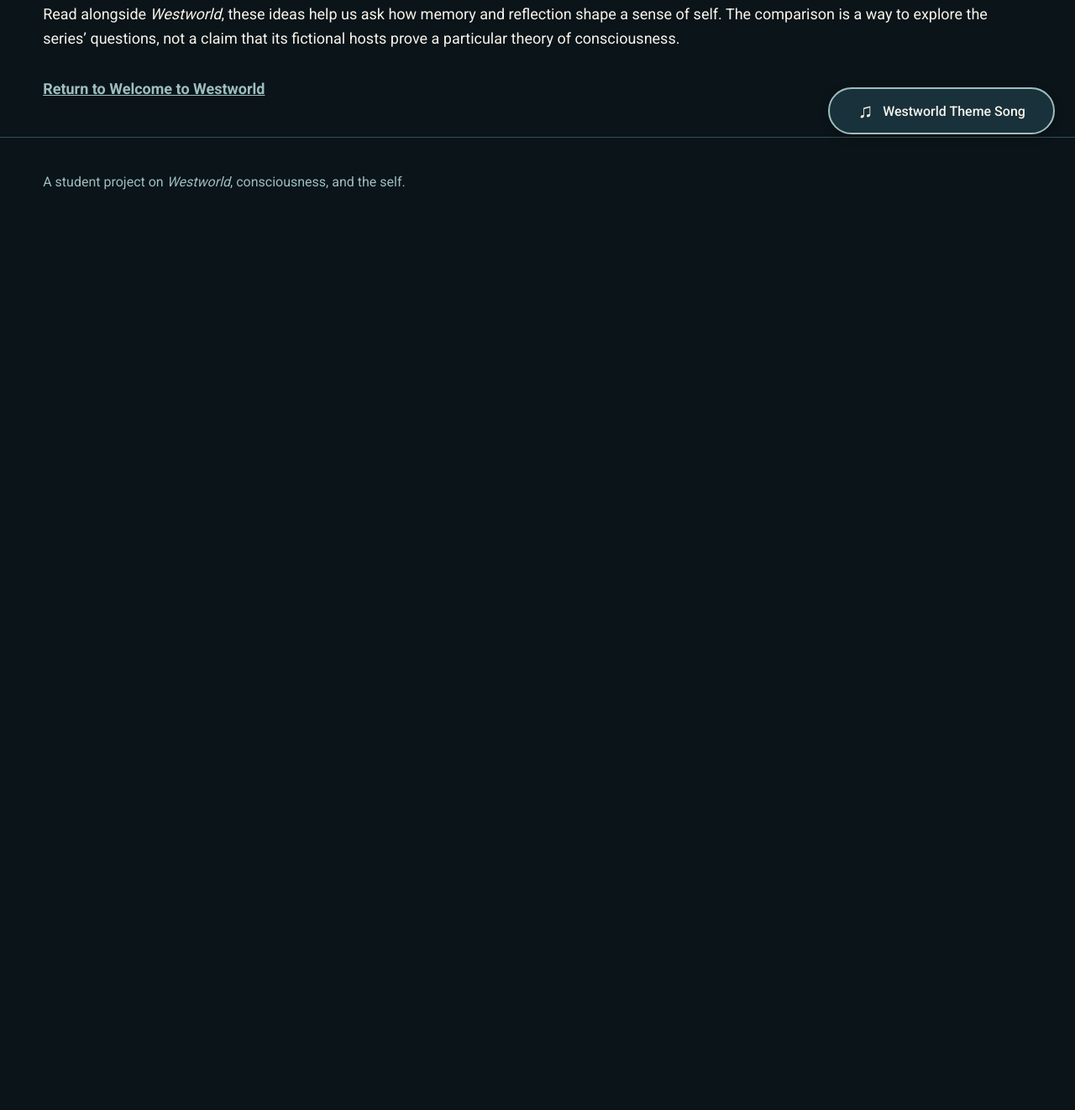
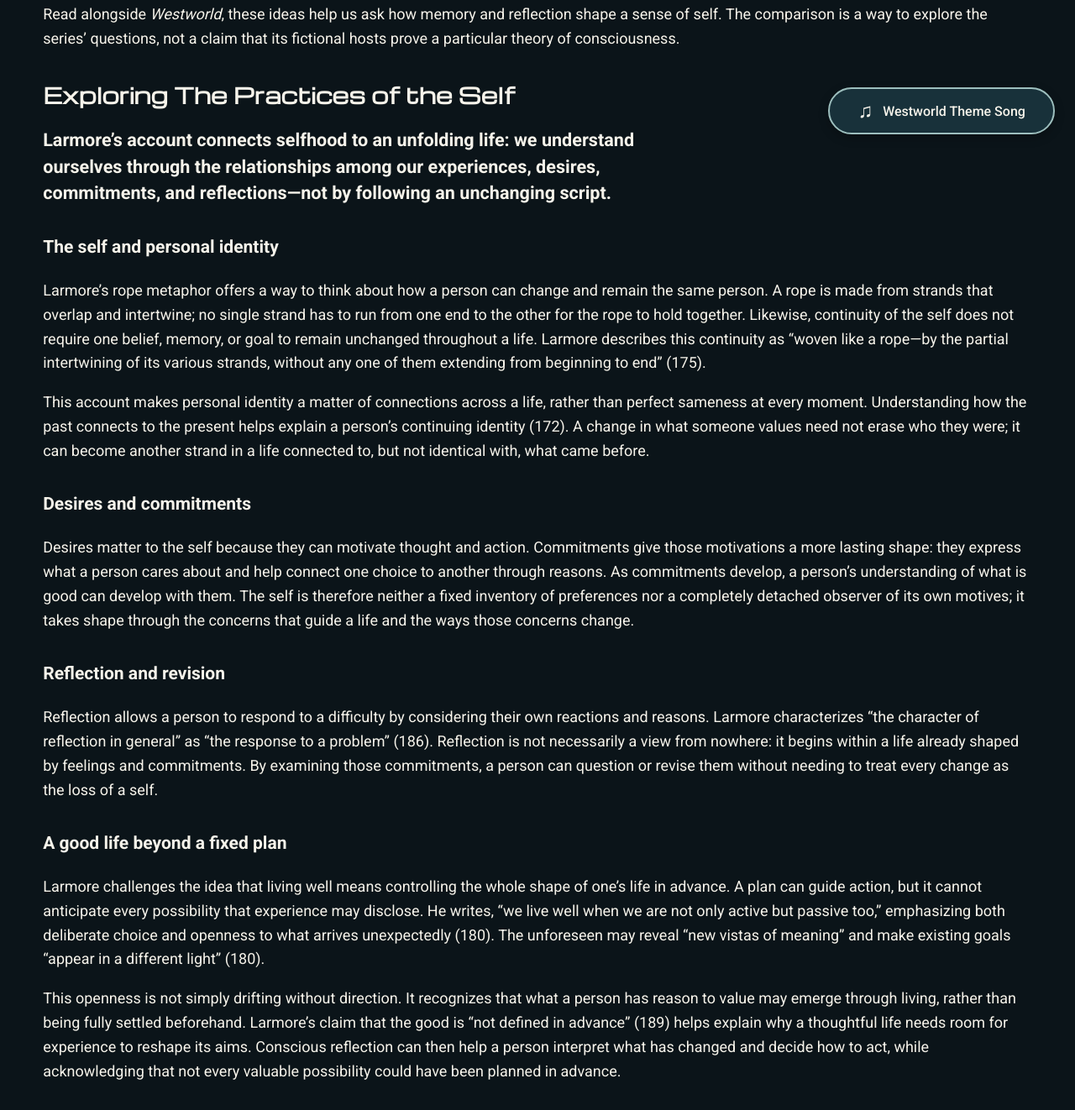
Before and after one commit to um-lrc-hnr241/2026-fall-hector, a plain HTML site: page charles-larmore.html in a window 1280 px wide. Shown: the part 616-1938 px from the top of the page at 84% size. Before the commit the page ends 886 px from the top, so only its background shows below. Drawn offline with nearby package versions, Linux system fonts and the light colour scheme.

Commit message:
Agent: update charles-larmore.html

```diff
--- a/charles-larmore.html
+++ b/charles-larmore.html
@@ -40,6 +40,32 @@
       <p>In <cite>The Practices of the Self</cite>, Larmore examines how people understand themselves and make sense of their lives. His work provides a philosophical point of entry for this project’s questions about consciousness, identity, and agency.</p>
       <p>Read alongside <cite>Westworld</cite>, these ideas help us ask how memory and reflection shape a sense of self. The comparison is a way to explore the series’ questions, not a claim that its fictional hosts prove a particular theory of consciousness.</p>
     </section>
+    <section class="larmore-reading" aria-labelledby="practices-heading">
+      <h2 id="practices-heading">Exploring The Practices of the Self</h2>
+      <p class="lead">Larmore’s account connects selfhood to an unfolding life: we understand ourselves through the relationships among our experiences, desires, commitments, and reflections—not by following an unchanging script.</p>
+
+      <section aria-labelledby="self-heading">
+        <h3 id="self-heading">The self and personal identity</h3>
+        <p>Larmore’s rope metaphor offers a way to think about how a person can change and remain the same person. A rope is made from strands that overlap and intertwine; no single strand has to run from one end to the other for the rope to hold together. Likewise, continuity of the self does not require one belief, memory, or goal to remain unchanged throughout a life. Larmore describes this continuity as “woven like a rope—by the partial intertwining of its various strands, without any one of them extending from beginning to end” (175).</p>
+        <p>This account makes personal identity a matter of connections across a life, rather than perfect sameness at every moment. Understanding how the past connects to the present helps explain a person’s continuing identity (172). A change in what someone values need not erase who they were; it can become another strand in a life connected to, but not identical with, what came before.</p>
+      </section>
+
+      <section aria-labelledby="desires-heading">
+        <h3 id="desires-heading">Desires and commitments</h3>
+        <p>Desires matter to the self because they can motivate thought and action. Commitments give those motivations a more lasting shape: they express what a person cares about and help connect one choice to another through reasons. As commitments develop, a person’s understanding of what is good can develop with them. The self is therefore neither a fixed inventory of preferences nor a completely detached observer of its own motives; it takes shape through the concerns that guide a life and the ways those concerns change.</p>
+      </section>
+
+      <section aria-labelledby="reflection-heading">
+        <h3 id="reflection-heading">Reflection and revision</h3>
+        <p>Reflection allows a person to respond to a difficulty by considering their own reactions and reasons. Larmore characterizes “the character of reflection in general” as “the response to a problem” (186). Reflection is not necessarily a view from nowhere: it begins within a life already shaped by feelings and commitments. By examining those commitments, a person can question or revise them without needing to treat every change as the loss of a self.</p>
+      </section>
+
+      <section aria-labelledby="planning-heading">
+        <h3 id="planning-heading">A good life beyond a fixed plan</h3>
+        <p>Larmore challenges the idea that living well means controlling the whole shape of one’s life in advance. A plan can guide action, but it cannot anticipate every possibility that experience may disclose. He writes, “we live well when we are not only active but passive too,” emphasizing both deliberate choice and openness to what arrives unexpectedly (180). The unforeseen may reveal “new vistas of meaning” and make existing goals “appear in a different light” (180).</p>
+        <p>This openness is not simply drifting without direction. It recognizes that what a person has reason to value may emerge through living, rather than being fully settled beforehand. Larmore’s claim that the good is “not defined in advance” (189) helps explain why a thoughtful life needs room for experience to reshape its aims. Conscious reflection can then help a person interpret what has changed and decide how to act, while acknowledging that not every valuable possibility could have been planned in advance.</p>
+      </section>
+    </section>
     <p><a href="index.html">Return to Welcome to Westworld</a></p>
   </main>
   <footer class="site-footer">
```
